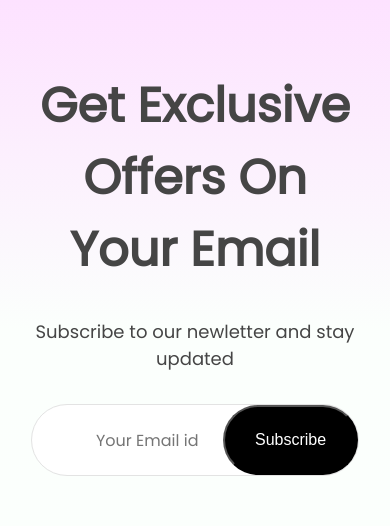
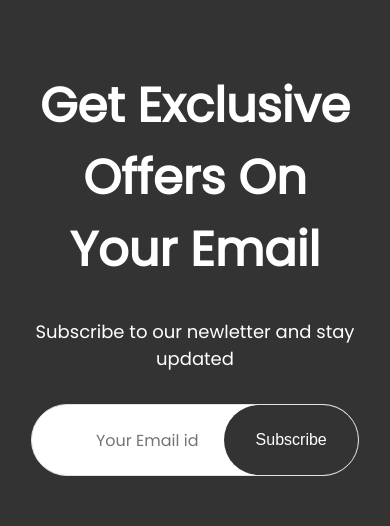
Before and after one commit to luizCosta-Serao/ecommerce-shopper, a React (Vite) app: page / in a window 390 px wide. Shown: the part 1789-2315 px from the top of the page. Built offline with nearby package versions, Linux system fonts and the light colour scheme; no server answers.

Commit message:
mudança no componente NewsLetter na página home

```diff
--- a/src/Components/NewsLetter/NewsLetter.jsx
+++ b/src/Components/NewsLetter/NewsLetter.jsx
@@ -2,14 +2,22 @@ import React from 'react'
 import styles from './NewsLetter.module.css'
 
 const NewsLetter = () => {
+
+  function handleSubmit(e) {
+    e.preventDefault()
+  }
+
   return (
     <section className={styles.newsLetter}>
       <h1>Get Exclusive Offers On Your Email</h1>
       <p>Subscribe to our newletter and stay updated</p>
-      <div>
-        <input type="email" placeholder='Your Email id' />
+      <form onSubmit={handleSubmit}>
+        <input
+          type="text"
+          placeholder='Your Email id'
+        />
         <button>Subscribe</button>
-      </div>
+      </form>
     </section>
   )
 }
--- a/src/Components/NewsLetter/NewsLetter.module.css
+++ b/src/Components/NewsLetter/NewsLetter.module.css
@@ -7,23 +7,23 @@
   margin: auto;
   padding: 5rem 2rem;
   margin-bottom: 150px;
-  background: linear-gradient(180deg, #fde1ff 0%, #e1ffea22 60%);
+  background-color: #333;
   gap: 2rem;
 }
 
 .newsLetter h1 {
-  color: #454545;
+  color: #fff;
   font-size: 3.5rem;
   font-weight: 600;
   text-align: center;
 }
 
 .newsLetter p {
-  color: #454545;
+  color: #fff;
   font-size: 1.125rem;
 }
 
-.newsLetter div {
+.newsLetter form {
   display: flex;
   align-items: center;
   justify-content: space-between;
@@ -39,7 +39,7 @@
   margin-left: 2rem;
   border: none;
   outline: none;
-  color: #616161;
+  color: #333;
   font-family: 'Poppins';
   font-size: 1rem;
 }
@@ -48,7 +48,8 @@
   width: 210px;
   height: 70px;
   border-radius: 80px;
-  background-color: #000;
+  background-color: #333;
+  border: none;
   color: #fff;
   font-size: 1rem;
   cursor: pointer;
@@ -65,7 +66,7 @@
     text-align: center;
   }
 
-  .newsLetter div {
+  .newsLetter form {
     max-width: 730px;
     width: 100%;
   }
```
